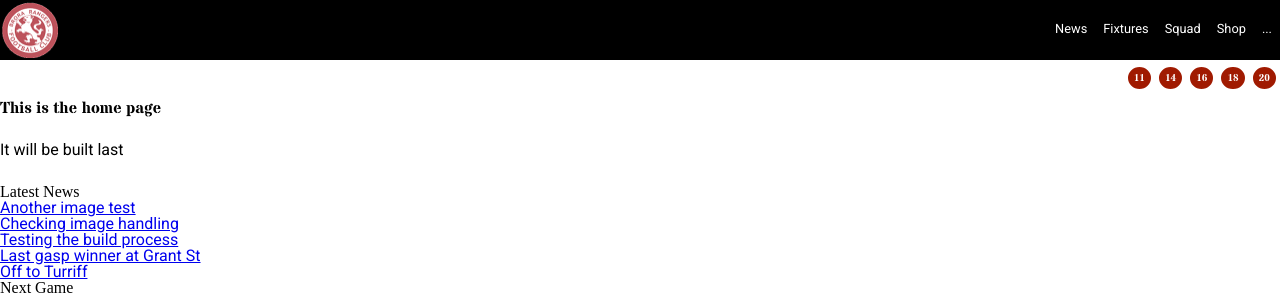
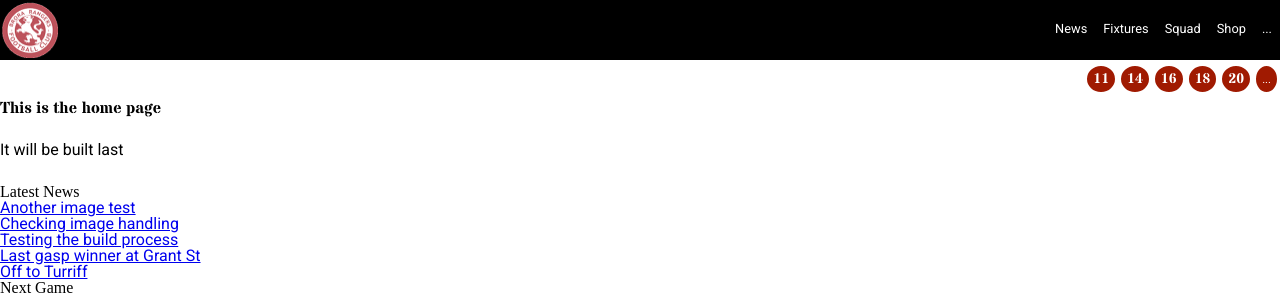
Before and after one commit to digitalbrora/club-website, a Jekyll site: the page built from index.html, in a window 1280 px wide. Shown: the top 295 px of the page. Built offline with Jekyll 4.4.1, drawn with Linux system fonts in a browser that asks for light colours; a script that is not in the unit is left out.

Commit message:
Some lotto tidying

```diff
--- a/_layouts/base.html
+++ b/_layouts/base.html
@@ -23,6 +23,7 @@
             <li class="nav-item"><a href="/sitemap/">...</a></li>
           </ul>
         </nav>
+        {% unless page.menu == 'lotto' %}
         <section>
           {% assign lotto = site.posts | where: "category", "lotto" %}
           {% for results in lotto limit: 1 %}
@@ -30,9 +31,11 @@
             {% for number in results.winning-numbers %}
             <li class="lotto-ball">{{ number }}</li>
             {% endfor %}
+            <li class="lotto-ball nav-item"><a href="/lotto/">...</a></li>
           </ul>
           {% endfor %}
         </section>
+        {% endunless %}
       </section>
     </header>
     <main>
--- a/build/scss/_layout.scss
+++ b/build/scss/_layout.scss
@@ -50,15 +50,15 @@ img   {
 .lotto-banner {
   display: flex;
   justify-content: flex-end;
-  margin: -20px 0 0 95vw;
+  margin: -16px 0 0 95vw;
 }
 
 
 .lotto-ball {
-  font-size: 10px;
+  font-size: 14px;
   font-family: 'Stardos Stencil', cursive;
   padding: 6px;
-  margin: 2px;
+  margin: 1px;
   border-radius: 50%;
   border-color: white;
   border-width: 2px;
--- a/css/main.css
+++ b/css/main.css
@@ -102,13 +102,13 @@ img {
   -webkit-box-pack: end;
   -ms-flex-pack: end;
   justify-content: flex-end;
-  margin: -20px 0 0 95vw; }
+  margin: -16px 0 0 95vw; }
 
 .lotto-ball {
-  font-size: 10px;
+  font-size: 14px;
   font-family: 'Stardos Stencil', cursive;
   padding: 6px;
-  margin: 2px;
+  margin: 1px;
   border-radius: 50%;
   border-color: white;
   border-width: 2px;
--- a/lotto.html
+++ b/lotto.html
@@ -3,6 +3,7 @@
 # To modify the layout, see https://jekyllrb.com/docs/themes/#overriding-theme-defaults
 
 layout: base
+menu: lotto
 ---
 <h1>This is the Lotto page</h1>
 
```
